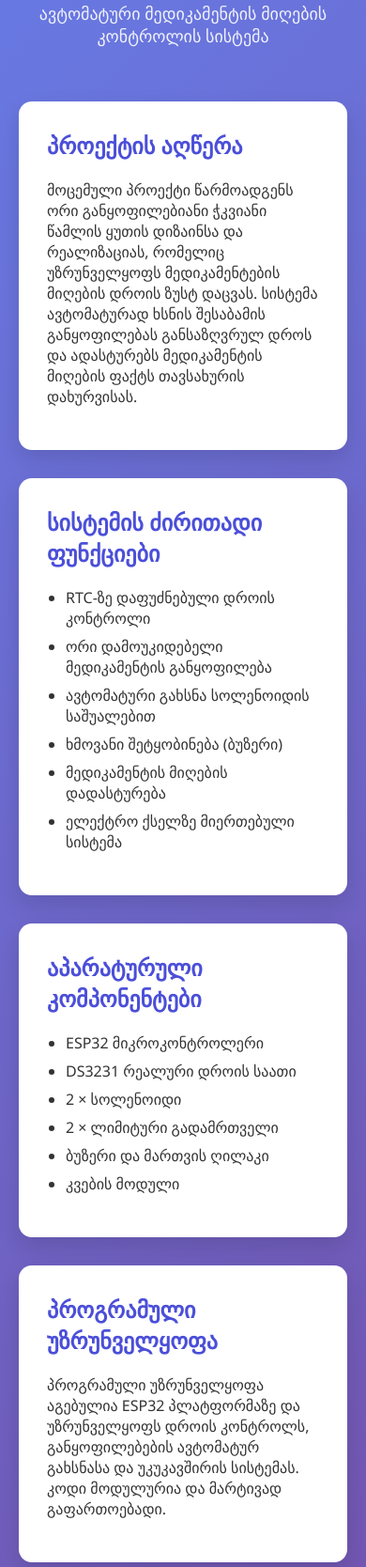
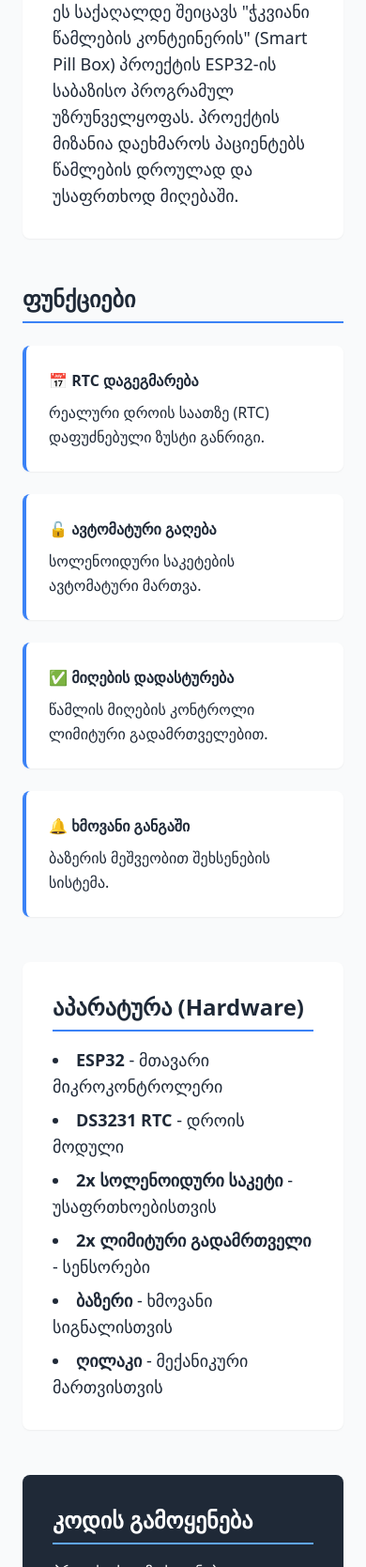
Before and after one commit to Narmies/Smart-Pillbox-Project, a plain HTML site: page index.html in a window 390 px wide. Shown: the part 332-2000 px from the top of the page at 94% size. Drawn offline with nearby package versions, Linux system fonts and the light colour scheme.

Commit message:
Update index.html

```diff
--- a/index.html
+++ b/index.html
@@ -2,168 +2,74 @@
 <html lang="ka">
 <head>
     <meta charset="UTF-8">
-  <title>ჭკვიანი წამლის ყუთი</title>
     <meta name="viewport" content="width=device-width, initial-scale=1.0">
+    <title>Smart Pill Box - პროექტის აღწერა</title>
+    <script src="https://cdn.tailwindcss.com"></script>
+</head>
+<body class="bg-gray-50 text-gray-800 font-sans leading-relaxed">
 
-  <style>
-    body {
-      margin: 0;
-      font-family: "Segoe UI", Arial, sans-serif;
-      background: linear-gradient(135deg, #667eea, #764ba2);
-      color: #333;
-    }
-
-    header {
-      padding: 60px 20px;
-      text-align: center;
-      color: #fff;
-    }
-
-    header h1 {
-      font-size: 42px;
-      margin-bottom: 10px;
-    }
-
-    header p {
-      font-size: 18px;
-      opacity: 0.9;
-    }
-
-    .container {
-      max-width: 1100px;
-      margin: -40px auto 40px;
-      padding: 20px;
-    }
-
-    .card {
-      background: #ffffff;
-      padding: 30px;
-      margin-bottom: 30px;
-      border-radius: 14px;
-      box-shadow: 0 10px 25px rgba(0,0,0,0.12);
-    }
-
-    h2 {
-      color: #4b4fd8;
-      margin-top: 0;
-    }
-
-    ul {
-      padding-left: 20px;
-    }
-
-    li {
-      margin-bottom: 8px;
-    }
-
-    .images {
-      display: grid;
-      grid-template-columns: repeat(auto-fit, minmax(280px, 1fr));
-      gap: 20px;
-    }
-
-    img {
-      width: 100%;
-      border-radius: 10px;
-      border: 1px solid #ddd;
-    }
-
-    a {
-      color: #4b4fd8;
-      text-decoration: none;
-      font-weight: 600;
-    }
-
-    a:hover {
-      text-decoration: underline;
-    }
-
-    footer {
-      text-align: center;
-      padding: 30px;
-      color: #fff;
-      font-size: 14px;
-    }
-  </style>
-</head>
-
-<body>
-
-<header>
-  <h1>ორი განყოფილებიანი ჭკვიანი წამლის ყუთი</h1>
-  <p>ავტომატური მედიკამენტის მიღების კონტროლის სისტემა</p>
+    <header class="bg-blue-600 text-white py-12 shadow-md">
+        <div class="container mx-auto px-6 text-center">
+            <h1 class="text-4xl font-bold mb-2">Smart Pill Box</h1>
+            <p class="text-xl opacity-90">ჭკვიანი წამლების კონტეინერი - ESP32 & Arduino</p>
+        </div>
     </header>
 
-<div class="container">
+    <main class="container mx-auto px-6 py-10 max-w-4xl">
 
-  <div class="card">
-    <h2>პროექტის აღწერა</h2>
-    <p>
-      მოცემული პროექტი წარმოადგენს ორი განყოფილებიანი ჭკვიანი წამლის ყუთის დიზაინსა
-      და რეალიზაციას, რომელიც უზრუნველყოფს მედიკამენტების მიღების დროის ზუსტ დაცვას.
-      სისტემა ავტომატურად ხსნის შესაბამის განყოფილებას განსაზღვრულ დროს და ადასტურებს
-      მედიკამენტის მიღების ფაქტს თავსახურის დახურვისას.
+        <section class="mb-12 bg-white p-8 rounded-lg shadow-sm">
+            <h2 class="text-2xl font-semibold border-b-2 border-blue-500 pb-2 mb-4">პროექტის შესახებ</h2>
+            <p class="text-lg">
+                ეს საქაღალდე შეიცავს "ჭკვიანი წამლების კონტეინერის" (Smart Pill Box) პროექტის ESP32-ის საბაზისო პროგრამულ უზრუნველყოფას. პროექტის მიზანია დაეხმაროს პაციენტებს წამლების დროულად და უსაფრთხოდ მიღებაში.
             </p>
+        </section>
+
+        <section class="mb-12">
+            <h2 class="text-2xl font-semibold border-b-2 border-blue-500 pb-2 mb-6">ფუნქციები</h2>
+            <div class="grid md:grid-cols-2 gap-6">
+                <div class="bg-white p-6 rounded-lg shadow-sm border-l-4 border-blue-500">
+                    <h3 class="font-bold mb-2">📅 RTC დაგეგმარება</h3>
+                    <p>რეალური დროის საათზე (RTC) დაფუძნებული ზუსტი განრიგი.</p>
                 </div>
-
-  <div class="card">
-    <h2>სისტემის ძირითადი ფუნქციები</h2>
-    <ul>
-      <li>RTC-ზე დაფუძნებული დროის კონტროლი</li>
-      <li>ორი დამოუკიდებელი მედიკამენტის განყოფილება</li>
-      <li>ავტომატური გახსნა სოლენოიდის საშუალებით</li>
-      <li>ხმოვანი შეტყობინება (ბუზერი)</li>
-      <li>მედიკამენტის მიღების დადასტურება</li>
-      <li>ელექტრო ქსელზე მიერთებული სისტემა</li>
-    </ul>
+                <div class="bg-white p-6 rounded-lg shadow-sm border-l-4 border-blue-500">
+                    <h3 class="font-bold mb-2">🔓 ავტომატური გაღება</h3>
+                    <p>სოლენოიდური საკეტების ავტომატური მართვა.</p>
                 </div>
-
-  <div class="card">
-    <h2>აპარატურული კომპონენტები</h2>
-    <ul>
-      <li>ESP32 მიკროკონტროლერი</li>
-      <li>DS3231 რეალური დროის საათი</li>
-      <li>2 × სოლენოიდი</li>
-      <li>2 × ლიმიტური გადამრთველი</li>
-      <li>ბუზერი და მართვის ღილაკი</li>
-      <li>კვების მოდული</li>
-    </ul>
+                <div class="bg-white p-6 rounded-lg shadow-sm border-l-4 border-blue-500">
+                    <h3 class="font-bold mb-2">✅ მიღების დადასტურება</h3>
+                    <p>წამლის მიღების კონტროლი ლიმიტური გადამრთველებით.</p>
                 </div>
-
-  <div class="card">
-    <h2>პროგრამული უზრუნველყოფა</h2>
-    <p>
-      პროგრამული უზრუნველყოფა აგებულია ESP32 პლატფორმაზე და უზრუნველყოფს
-      დროის კონტროლს, განყოფილებების ავტომატურ გახსნასა და უკუკავშირის სისტემას.
-      კოდი მოდულურია და მარტივად გაფართოებადი.
-    </p>
-  </div>
-
-  <div class="card">
-    <h2>სისტემის დიაგრამები</h2>
-    <div class="images">
-      <img src="drawings/block_diagram.png" alt="Block Diagram">
-      <img src="drawings/electrical_diagram.png" alt="Electrical Diagram">
-      <img src="drawings/3d_design.png" alt="3D Design">
+                <div class="bg-white p-6 rounded-lg shadow-sm border-l-4 border-blue-500">
+                    <h3 class="font-bold mb-2">🔔 ხმოვანი განგაში</h3>
+                    <p>ბაზერის მეშვეობით შეხსენების სისტემა.</p>
                 </div>
             </div>
+        </section>
 
-  <div class="card">
-    <h2>GitHub რეპოზიტორია</h2>
-    <p>
-      პროექტის სრული კოდი და დოკუმენტაცია ხელმისაწვდომია:
-    </p>
-    <p>
-      <a href="https://github.com/Narmies/Smart-Pillbox-Project" target="_blank">
-        github.com/Narmies/Smart-Pillbox-Project
-      </a>
-    </p>
-  </div>
+        <section class="mb-12 bg-white p-8 rounded-lg shadow-sm">
+            <h2 class="text-2xl font-semibold border-b-2 border-blue-500 pb-2 mb-4">აპარატურა (Hardware)</h2>
+            <ul class="list-disc list-inside space-y-2 text-lg">
+                <li><span class="font-semibold">ESP32</span> - მთავარი მიკროკონტროლერი</li>
+                <li><span class="font-semibold">DS3231 RTC</span> - დროის მოდული</li>
+                <li><span class="font-semibold">2x სოლენოიდური საკეტი</span> - უსაფრთხოებისთვის</li>
+                <li><span class="font-semibold">2x ლიმიტური გადამრთველი</span> - სენსორები</li>
+                <li><span class="font-semibold">ბაზერი</span> - ხმოვანი სიგნალისთვის</li>
+                <li><span class="font-semibold">ღილაკი</span> - მექანიკური მართვისთვის</li>
+            </ul>
+        </section>
 
-</div>
+        <section class="mb-12 bg-gray-800 text-white p-8 rounded-lg">
+            <h2 class="text-2xl font-semibold border-b-2 border-blue-400 pb-2 mb-4">კოდის გამოყენება</h2>
+            <p class="mb-4">პროექტის გამოსაყენებლად დააკოპირეთ რეპოზიტორი და ჩატვირთეთ Arduino IDE-ს მეშვეობით:</p>
+            <pre class="bg-black p-4 rounded text-green-400 overflow-x-auto">
+git clone https://github.com/თქვენი-სახელი/smart-pill-box.git
+            </pre>
+        </section>
 
-<footer>
-  © Smart Pill Box Project
+    </main>
+
+    <footer class="bg-gray-200 py-6 text-center text-gray-600">
+        <p>© 2024 Smart Pill Box Project. დამზადებულია სიყვარულით.</p>
     </footer>
 
 </body>
```
Lines whose indentation alone changed are shown as unchanged.
